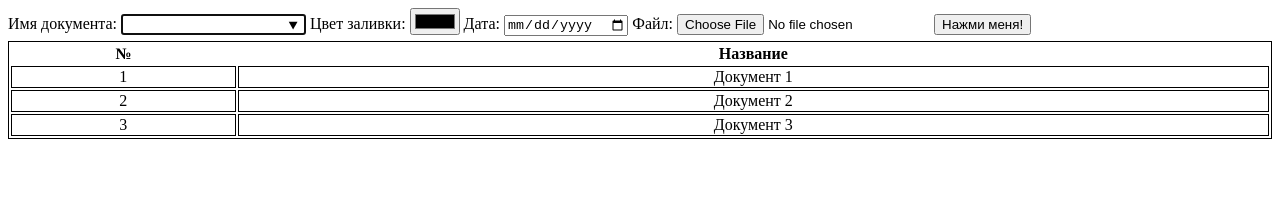
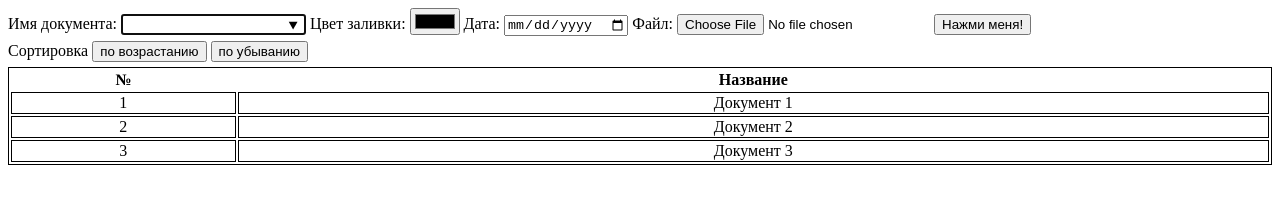
Before and after one commit to morfandrew/morfandrew, a plain HTML site: page index.html in a window 1280 px wide. Drawn offline with Linux system fonts and the light colour scheme.

Commit message:
Дз по сортировке
Не работает кнопка "По возрастанию"

```diff
--- a/index.css
+++ b/index.css
@@ -1,6 +1,9 @@
 table {
     width: 100%;
     border: 1px solid black ;
+}
+.sortirovka{
+    margin-bottom: 5px;
 }
 .filter {
     margin-bottom: 5px;
--- a/index.html
+++ b/index.html
@@ -15,10 +15,27 @@
         Файл: <input type="file"/>
         <button>Нажми меня!</button>
     </div>
+
+  <!-- <div class="sortirovka">
+        <span class = "menuSort"><button>Сортировать</button></span>
+        <ul>
+            <li>по возрастанию</li>
+            <li>по убыванию</li>
+        </ul>
+    </div> -->
+
+
+    <!-- ДЗ на сортировку -->
+    <div class = "sortirovka">
+        <span>Сортировка</span>
+            <button class="increase", onclick="sortListIncr()">по возрастанию</button>
+            <button class="decrease", onclick="sortListDecr()">по убыванию</button>
+    </div>
+
     <datalist id="ice-cream-flavors">
             <option value="Документ 1">
             <option value="Документ 2">
-        </datalist>
+    </datalist>
         <table>
                 <thead>
                     <tr>
--- a/index.js
+++ b/index.js
@@ -38,3 +38,39 @@ const filterClickHandler = function (e) {
     }
 };
 $searchButton.addEventListener('click', filterClickHandler);
+
+
+
+//ДЗ на сортировку. Работает только кнопка "по убыванию"
+ const $sortButtonIncr = document.querySelector('.increase');
+
+function sortListIncr() {
+    sortIncr = list.sort();
+    $tbody.innerHTML = '';
+    for (let index = 0; index < sortIncr.length; index++) {
+        const element = sortIncr[index];
+        const $tr = document.createElement('tr');
+        const $tdId = document.createElement('td');
+        const $tdNumber = document.createElement('td');
+        $tdId.innerHTML = element.id;
+        $tdNumber.innerHTML = element.name;
+        $tr.append($tdId, $tdNumber);
+         $tbody.appendChild($tr);
+    }
+ }
+
+ const $sortButtonDecr = document.querySelector('.decrease');
+ function sortListDecr(){
+    sortDecr = list.reverse();
+    $tbody.innerHTML = '';
+    for (let index = 0; index < sortDecr.length; index++) {
+        const element = sortDecr[index];
+        const $tr = document.createElement('tr');
+        const $tdId = document.createElement('td');
+        const $tdNumber = document.createElement('td');
+        $tdId.innerHTML = element.id;
+        $tdNumber.innerHTML = element.name;
+        $tr.append($tdId, $tdNumber);
+         $tbody.appendChild($tr);
+        }
+    }
```
